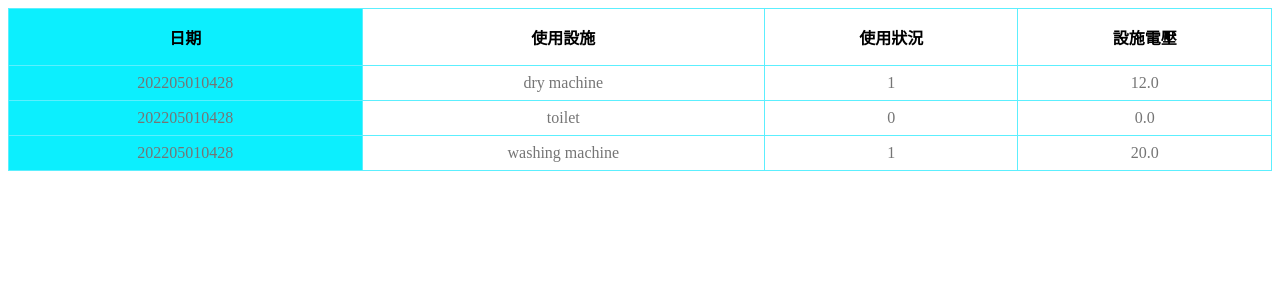
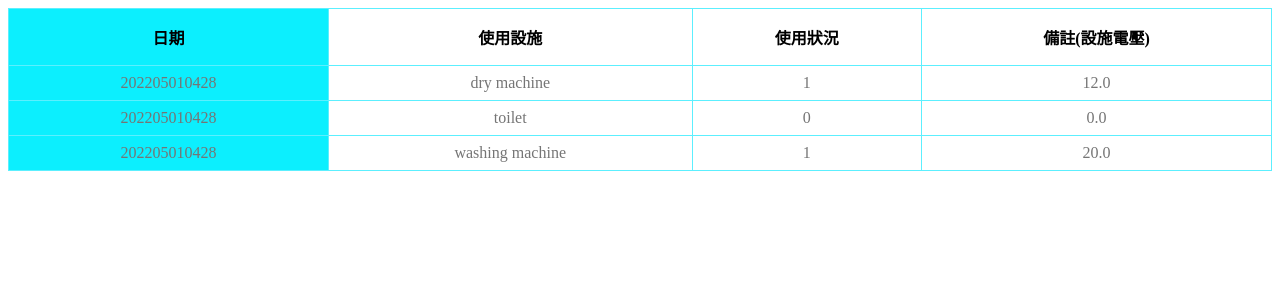
Before and after one commit to badguy361/AIOT_dorm, a Django app: page /dorm/info/ in a window 1280 px wide. Shown: the top 300 px of the page. Run offline with Django 3.2, Linux system fonts and the light colour scheme; data comes from the database, SQL or seed files in the repository; both versions use the stored data as it was after the commit.

Commit message:
merge html&css

```diff
--- a/dorm/templates/dorm.html
+++ b/dorm/templates/dorm.html
@@ -14,7 +14,7 @@
                 <th class="date">日期</th>
                 <th class="facilities name">使用設施</th>
                 <th class="facilities info">使用狀況</th>
-                <th class="facilities voltage">設施電壓</th>
+                <th class="facilities voltage">備註(設施電壓)</th>
             </tr>
         </thead>
         <tbody>
```
Also changed, not shown: db.sqlite3.
